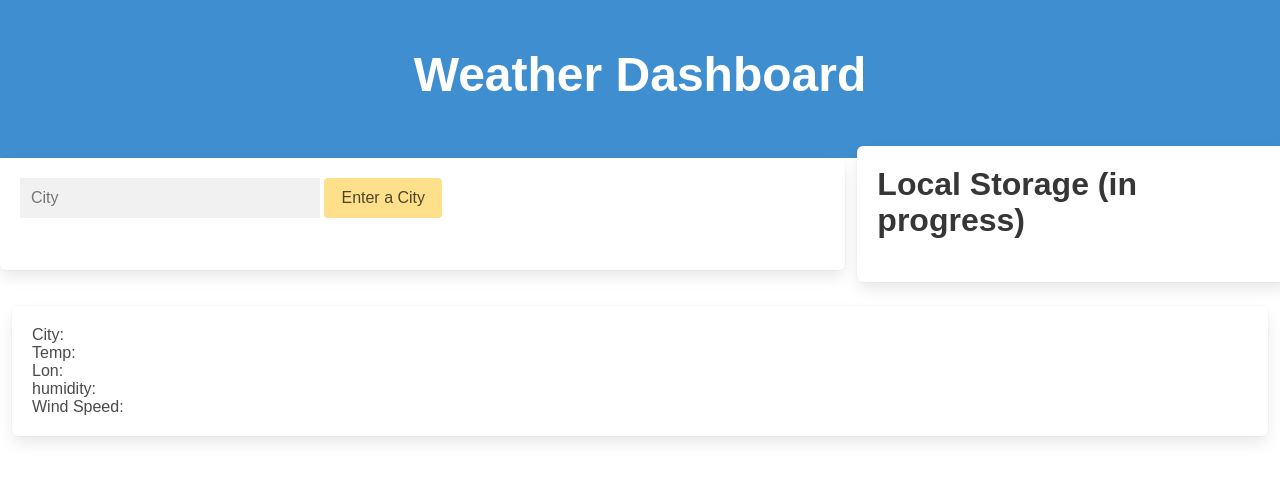
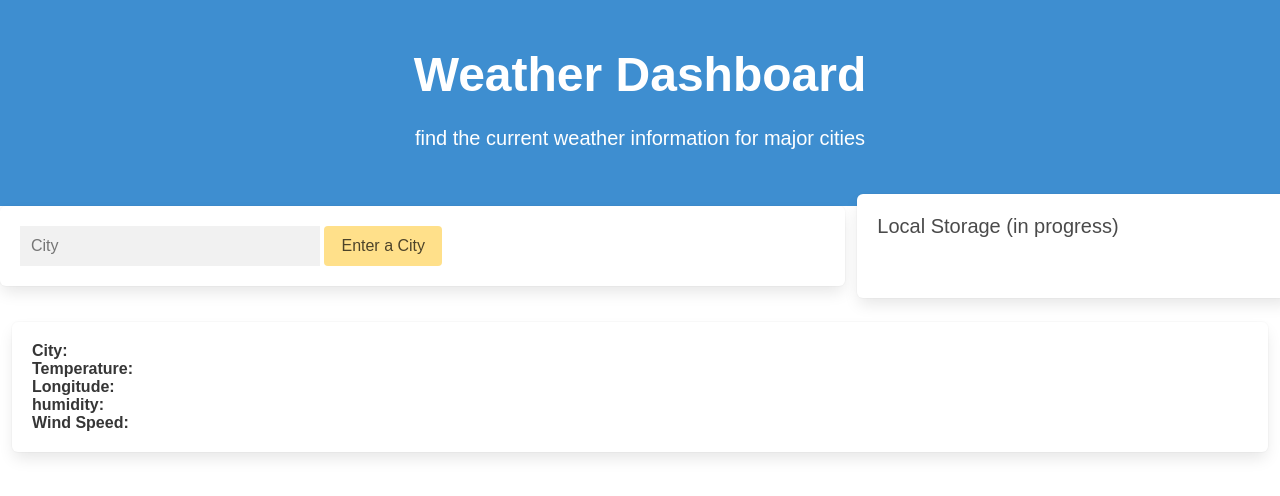
Before and after one commit to markohanesian/Weather-Dashboard, a plain HTML site: page index.html in a window 1280 px wide. Drawn offline with nearby package versions, Linux system fonts and the light colour scheme.

Commit message:
updated format on index.html

```diff
--- a/index.html
+++ b/index.html
@@ -15,6 +15,7 @@
         <div class="hero-body">
           <div class="container has-text-centered">
             <h1 class="title is-1">Weather Dashboard</h1>
+            <h5>find the current weather information for major cities</h5>
           </div>
         </div>
       </section>
@@ -46,21 +47,23 @@
 
 
 
-
+<!-- local storage         -->
           <div class="tile is-child box">
-            <p class="title" id="">Local Storage (in progress)</p>
+              <h5>Local Storage (in progress)</h5>
             <script>
 
             </script>
           </div>
         </div>
+<!-- local storage      -->
+
         <div class="tile is-parent">
           <div class="tile is-child box">
-            <div >City: <span id="name"></span></div>
-            <div >Temp: <span id="temp"></span></div>
-            <div >Lon: <span id="lon"></span></div>
-            <div >humidity: <span id="humidity"></span></div>
-            <div >Wind Speed: <span id="windspeed"></span></div>
+            <div ><strong>City: </strong><span id="name"></span></div>
+            <div ><strong>Temperature: </strong><span id="temp"></span></div>
+            <div ><strong>Longitude: </strong><span id="lon"></span></div>
+            <div ><strong>humidity: </strong><span id="humidity"></span></div>
+            <div ><strong>Wind Speed: </strong><span id="windspeed"></span></div>
           </div>
         </div>
       </div>
```
